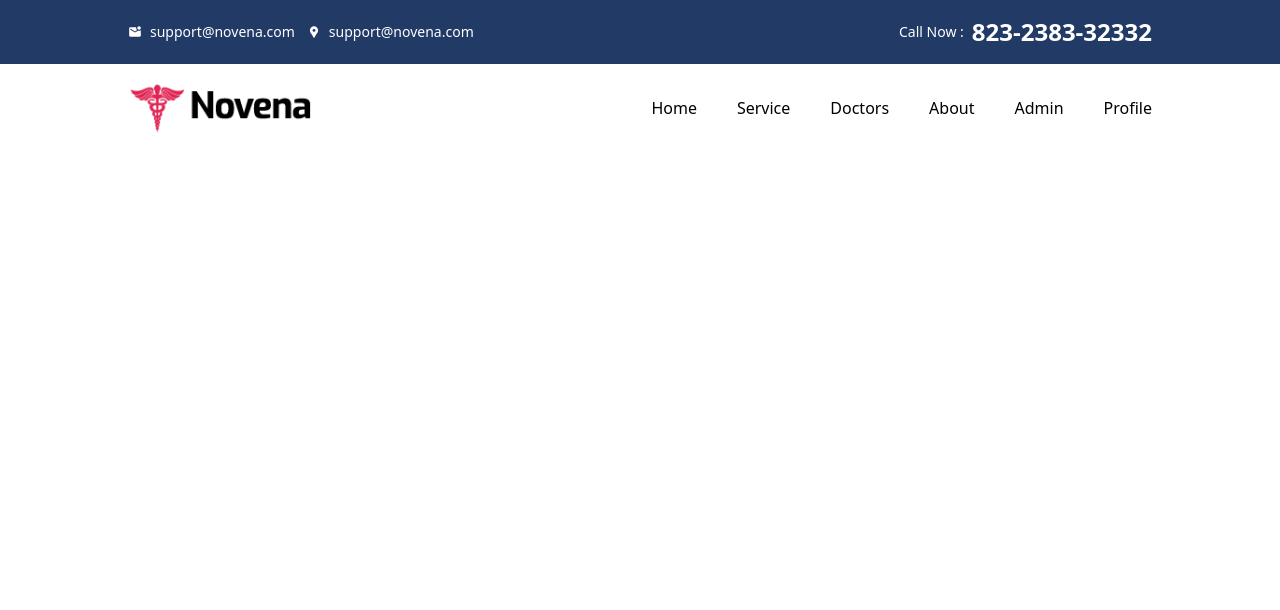
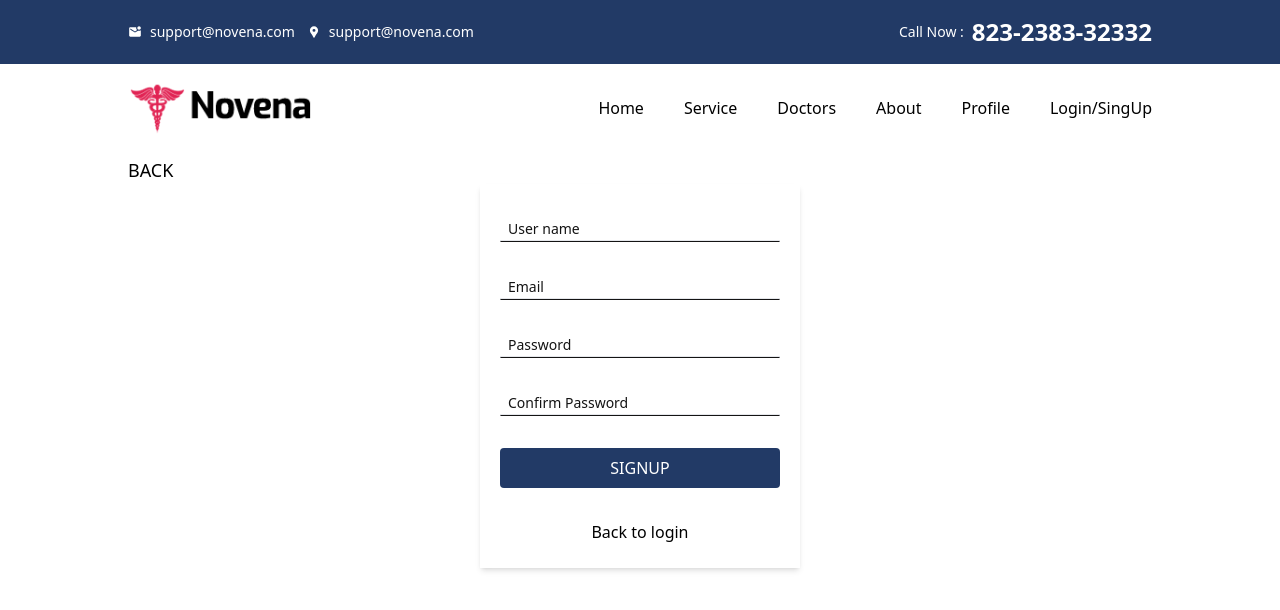
Before and after one commit to mdumar112233/full_stack_doctor_web_app_client, a React (Create React App) app: page /signup in a window 1280 px wide. Shown: the top 610 px of the page. Built offline with nearby package versions, Linux system fonts and the light colour scheme.

Commit message:
signup login update

```diff
--- a/src/components/common/Navbar.tsx
+++ b/src/components/common/Navbar.tsx
@@ -8,6 +8,7 @@ import logo from "../../assets/images/logo.png";
 const Header: React.FC = () => {
   const [menu, setMenu] = useState<Boolean>(false);
 
+  let isLogin = true;
   return (
     <section>
       {/* navbar top section */}
@@ -36,16 +37,31 @@ const Header: React.FC = () => {
       {/* navbar bottom section */}
       <nav className="xm:w-[80%] mx-auto w-[90%] tablet:flex items-center justify-between mt-4 mb-5">
         <div className="flex justify-between items-center">
-          <Link to='/'>
-          <img src={logo} alt="logo" className="cursor-pointer h-10 2xm:h-12 md:h-14" /></Link>
+          <Link to="/">
+            <img
+              src={logo}
+              alt="logo"
+              className="cursor-pointer h-10 2xm:h-12 md:h-14"
+            />
+          </Link>
           <AiOutlineMenu
-            className={menu ? "text-2xl tablet:hidden block cursor-pointer": "text-2xl tablet:hidden block cursor-pointer"}
+            className={
+              menu
+                ? "text-2xl tablet:hidden block cursor-pointer"
+                : "text-2xl tablet:hidden block cursor-pointer"
+            }
             onClick={() => setMenu(!menu)}
           />
         </div>
 
         <div>
-          <ul className={menu ? "tablet:flex tablet:space-x-10 font-medium tablet:mt-0 mt-5 tablet:space-y-0 space-y-8 tablet:ml-0 ml-3 block": "tablet:flex tablet:space-x-10 font-medium tablet:mt-0 mt-5 tablet:space-y-0 space-y-8 tablet:ml-0 ml-3 hidden"}>
+          <ul
+            className={
+              menu
+                ? "tablet:flex tablet:space-x-10 font-medium tablet:mt-0 mt-5 tablet:space-y-0 space-y-8 tablet:ml-0 ml-3 block"
+                : "tablet:flex tablet:space-x-10 font-medium tablet:mt-0 mt-5 tablet:space-y-0 space-y-8 tablet:ml-0 ml-3 hidden"
+            }
+          >
             <li className="hover:text-pink-color">
               <NavLink to="/">Home</NavLink>
             </li>
@@ -58,12 +74,21 @@ const Header: React.FC = () => {
             <li className="hover:text-pink-color">
               <NavLink to="/about">About</NavLink>
             </li>
-            <li className="hover:text-pink-color">
+            {/* <li className="hover:text-pink-color">
               <NavLink to="/admin">Admin</NavLink>
-            </li>
+            </li> */}
             <li className="hover:text-pink-color">
               <NavLink to="/profile">Profile</NavLink>
             </li>
+            {!isLogin ? (
+              <li className="hover:text-pink-color">
+                <NavLink to="/logout">Logout</NavLink>
+              </li>
+            ) : (
+              <li className="hover:text-pink-color">
+                <NavLink to="/signup">Login/SingUp</NavLink>
+              </li>
+            )}
           </ul>
         </div>
       </nav>
--- /dev/null
+++ b/src/pages/account/Login.tsx
@@ -0,0 +1,54 @@
+import React from 'react';
+import { Link } from 'react-router-dom';
+
+const Login: React.FC = () => {
+    return (
+        <section className="w-[90%] xm:w-[80%] mx-auto">
+             <div>
+        <Link to="/" className="text-lg">
+          BACK
+        </Link>
+      </div>
+
+      <div className="flex items-center justify-center">
+        <div className="shadow-md w-80 h-80 px-5 pt-5 space-y-8">
+          <div className="">
+            <input
+              type="email"
+              name=""
+              id=""
+              className="bg-transparent focus:outline-none border-none w-full placeholder:text-[#141414] pl-2 placeholder:text-sm"
+              placeholder="Email"
+            />
+            <div className="border border-b-[#141414]"></div>
+          </div>
+
+          <div className="">
+            <input
+              type="password"
+              name=""
+              id=""
+              className="bg-transparent focus:outline-none border-none w-full placeholder:text-[#141414] pl-2 placeholder:text-sm"
+              placeholder="Password"
+            />
+            <div className="border border-b-[#141414]"></div>
+          </div>
+
+          <div className="bg-main-color hover:bg-pink-color transition-all py-2 text-center rounded cursor-pointer">
+            <Link to="#" className="text-white">
+              LOGIN
+            </Link>
+          </div>
+          <div className="cursor-pointer -mt-5">
+              <p>Don't have an account?</p>
+            <div className='text-center border border-[#141414] w-full py-2 mt-4'>
+            <Link to="/signup">SIGNUP</Link>
+            </div>
+          </div>
+        </div>
+      </div>
+        </section>
+    );
+};
+
+export default Login;
--- /dev/null
+++ b/src/pages/account/SignUp.tsx
@@ -0,0 +1,73 @@
+import React from "react";
+import { Link } from "react-router-dom";
+
+const SignUp: React.FC = () => {
+  return (
+    <section className="w-[90%] xm:w-[80%] mx-auto">
+      <div>
+        <Link to="/" className="text-lg">
+          BACK
+        </Link>
+      </div>
+
+      <div className="flex items-center justify-center">
+        <div className="shadow-md w-80 h-96 px-5 py-8 pb-6 space-y-8">
+          <div className="">
+            <input
+              type="text"
+              name=""
+              id=""
+              className="bg-transparent focus:outline-none border-none w-full placeholder:text-[#141414] placeholder:text-sm pl-2"
+              placeholder="User name"
+            />
+            <div className="border border-b-[#141414]"></div>
+          </div>
+
+          <div className="">
+            <input
+              type="email"
+              name=""
+              id=""
+              className="bg-transparent focus:outline-none border-none w-full placeholder:text-[#141414] pl-2 placeholder:text-sm"
+              placeholder="Email"
+            />
+            <div className="border border-b-[#141414]"></div>
+          </div>
+
+          <div className="">
+            <input
+              type="password"
+              name=""
+              id=""
+              className="bg-transparent focus:outline-none border-none w-full placeholder:text-[#141414] pl-2 placeholder:text-sm"
+              placeholder="Password"
+            />
+            <div className="border border-b-[#141414]"></div>
+          </div>
+
+          <div className="">
+            <input
+              type="password"
+              name=""
+              id=""
+              className="bg-transparent focus:outline-none border-none w-full placeholder:text-[#141414] pl-2 placeholder:text-sm"
+              placeholder="Confirm Password"
+            />
+            <div className="border border-b-[#141414]"></div>
+          </div>
+
+          <div className="bg-main-color hover:bg-pink-color transition-all py-2 text-center rounded cursor-pointer">
+            <Link to="#" className="text-white">
+              SIGNUP
+            </Link>
+          </div>
+          <div className="text-center cursor-pointer -mt-5">
+            <Link to="/login">Back to login</Link>
+          </div>
+        </div>
+      </div>
+    </section>
+  );
+};
+
+export default SignUp;
--- a/src/routers/AppRoute.tsx
+++ b/src/routers/AppRoute.tsx
@@ -4,15 +4,19 @@ import { Routes, Route, Link } from "react-router-dom";
 const Home = React.lazy(() => import('../pages/home/Home'));
 const Services = React.lazy(() => import('../pages/services/Services'));
 const Doctors = React.lazy(() => import('../pages/doctors/Doctors'));
+const SignUp = React.lazy(() => import('../pages/account/SignUp'));
+const Login = React.lazy(() => import('../pages/account/Login'));
 
 const AppRoute: React.FC = ({children}) => {
     return (
         <Suspense fallback={<div>Loading.....</div>}>
-                {children}
+            {children}
             <Routes>
                     <Route path='/' element={<Home />} />
                     <Route path='/services' element={<Services />} />
                     <Route path='/doctors' element={<Doctors />} />
+                    <Route path='/signup' element={<SignUp />} />
+                    <Route path='/login' element={<Login />} />
             </Routes>
         </Suspense>
     );
```
